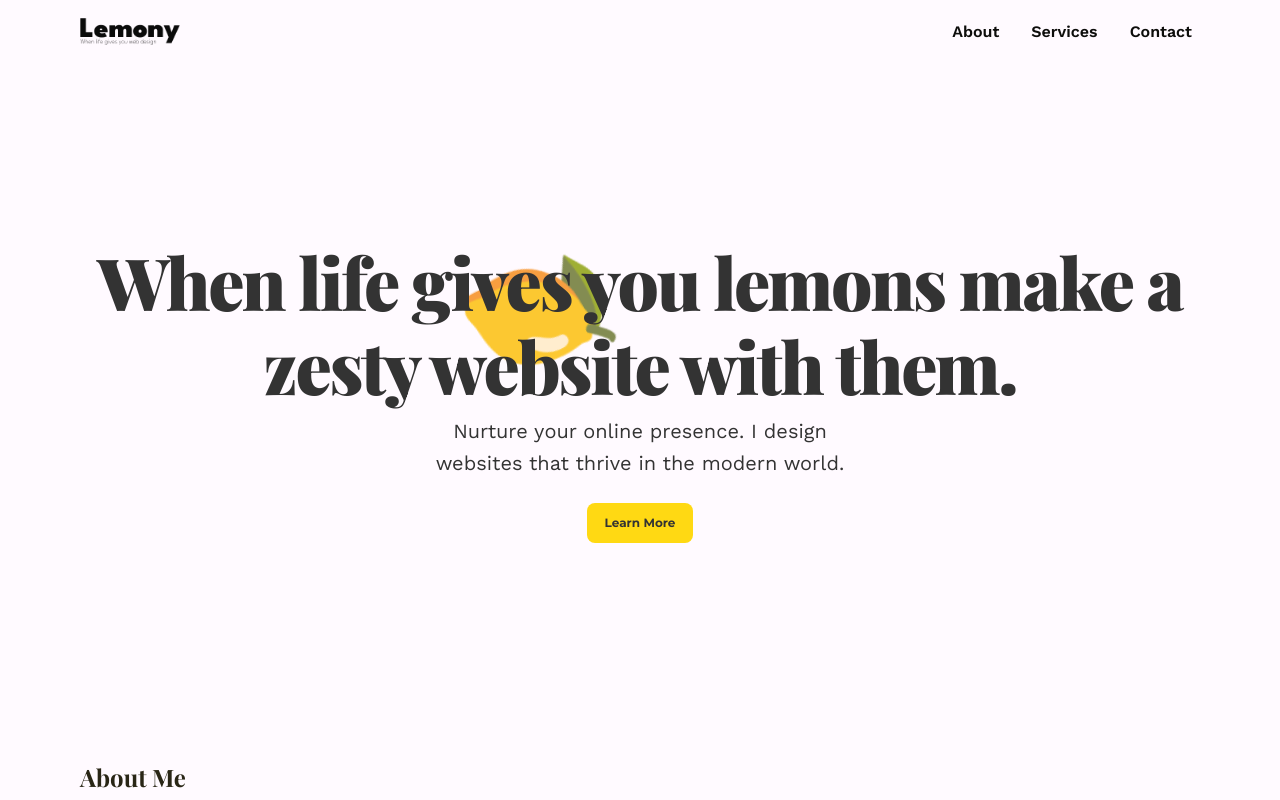
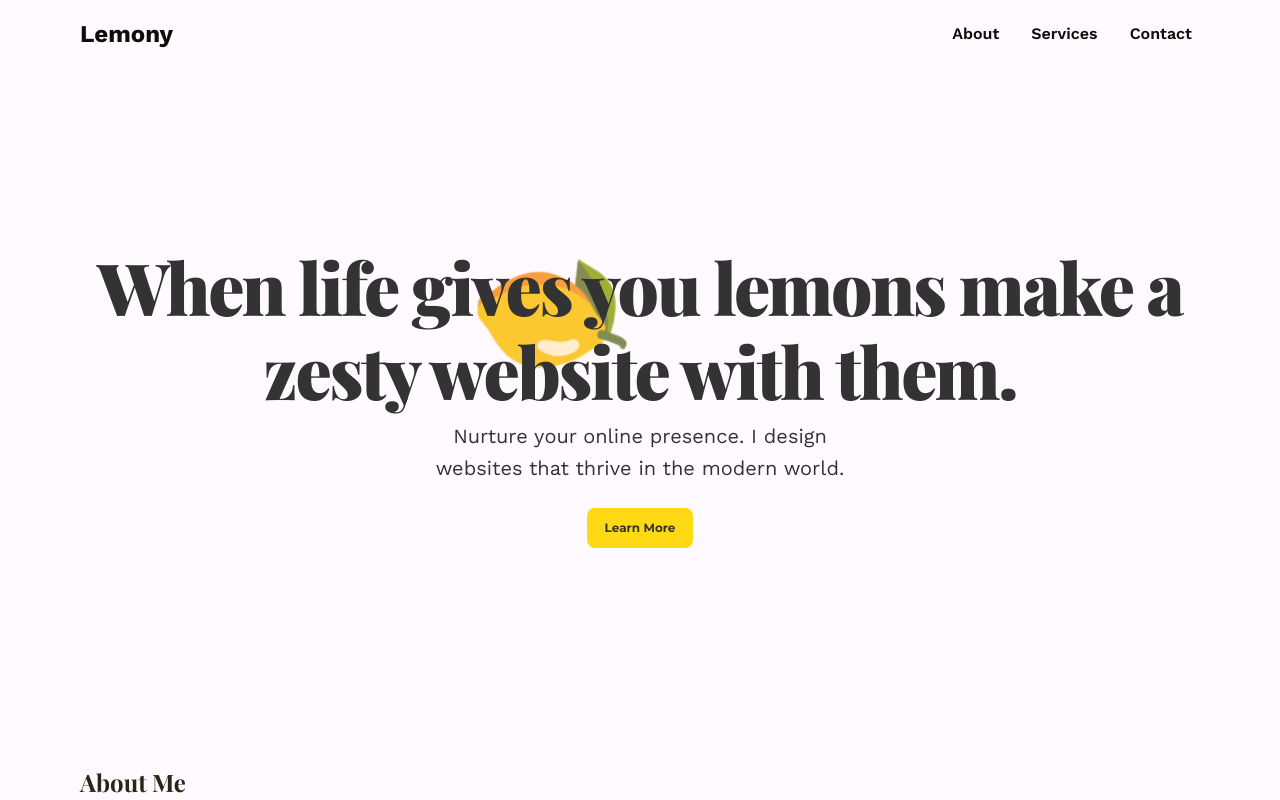
Before and after one commit to Toumari/Lemony, a Vue app: page / in a window 1280 px wide. Shown: the top 800 px of the page. Built offline with nearby package versions, Linux system fonts and the light colour scheme; a web font is replaced by a local one.

Commit message:
changes to logo

```diff
--- a/src/components/Header.vue
+++ b/src/components/Header.vue
@@ -1,6 +1,6 @@
 <template>
     <header class="header container" :class="{ hidden: !isMobile }" role="banner">
-        <img class="logo__img" src="/images/logo3.png" alt="Company Logo" role="img">
+        <p class="logo">Lemony</p>
         <ul class="header__menu" role="menu">
             <li><a :href="'#about'" @click.prevent="scrollToAbout" role="menuitem">About</a></li>
             <li><a :href="'#services'" @click.prevent="scrollToServices" role="menuitem">Services</a></li>
@@ -95,13 +95,11 @@ watch(isMobile, (newVal) => {
 }
 
 .logo {
-    font-size: 1.25rem;
-    font-weight: 700;
+    font-size: 1.5rem;
+    font-weight: bolder;
     color: var(--clr-dark);
-    background-color: rgba(227, 226, 226, 0.45);
-    padding: 0.1rem 0.5rem;
+
     z-index: 999;
-    border-radius: 8px;
 }
 
 .header__menu {
```
